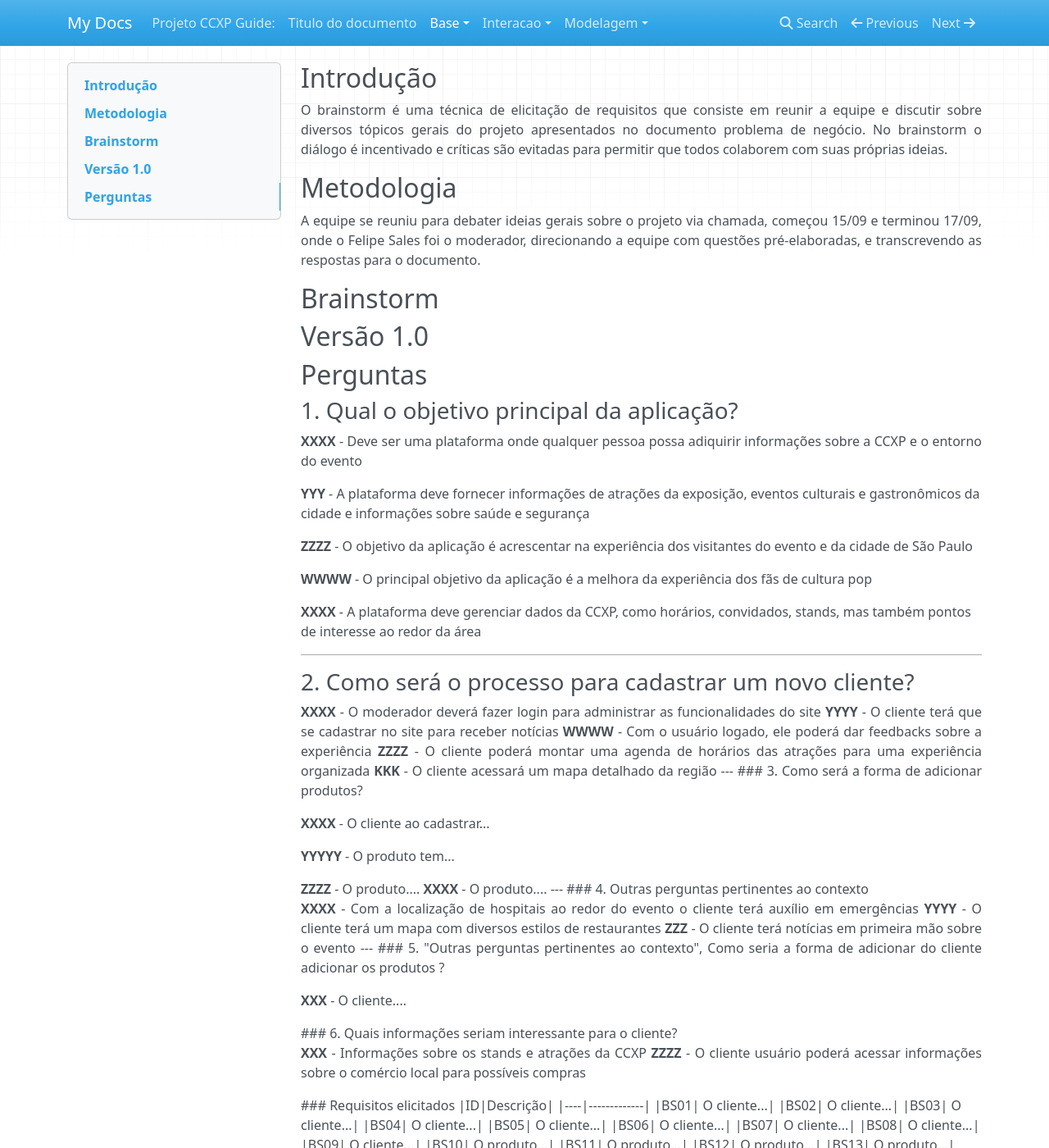
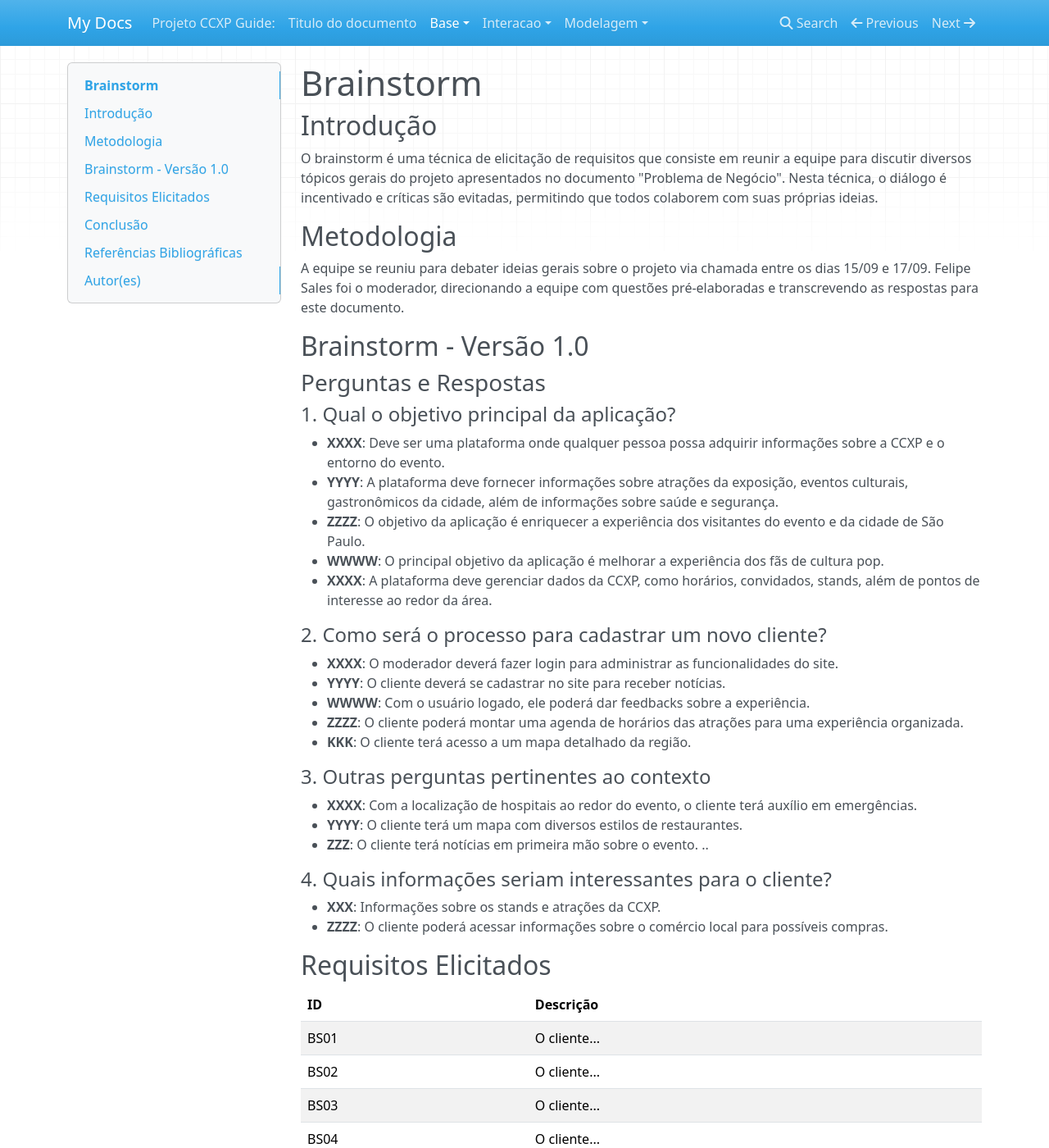
Before and after one commit to Projetos-de-Extensao/PFE_24.2_8001_IV, an MkDocs documentation site: the page built from docs/base/Brainstorm.md, in a window 1280 px wide and 1400 px high. Shown: the whole window at 82% size. Built offline with MkDocs 1.6.1, drawn with Linux system fonts in a browser that asks for light colours; nearby versions of some CDN libraries; some of the changed text lies outside the part shown.

Commit message:
Brainstorm

```diff
--- a/docs/base/Brainstorm.md
+++ b/docs/base/Brainstorm.md
@@ -1,129 +1,76 @@
----
-id: brainstorm
-title: Brainstorm
----
+# Brainstorm
 
 ## Introdução
-<p align = "justify">
-O brainstorm é uma técnica de elicitação de requisitos que consiste em reunir a equipe e discutir sobre diversos tópicos gerais do projeto apresentados no documento problema de negócio. No brainstorm o diálogo é incentivado e críticas são evitadas para permitir que todos colaborem com suas próprias ideias.
-</p>
+
+O brainstorm é uma técnica de elicitação de requisitos que consiste em reunir a equipe para discutir diversos tópicos gerais do projeto apresentados no documento "Problema de Negócio". Nesta técnica, o diálogo é incentivado e críticas são evitadas, permitindo que todos colaborem com suas próprias ideias.
 
 ## Metodologia
-<p align = "justify">
-A equipe se reuniu para debater ideias gerais sobre o projeto via chamada, começou 15/09 e terminou 17/09, onde o Felipe Sales foi o moderador, direcionando a equipe com questões pré-elaboradas, e transcrevendo as respostas para o documento.
-</p>
 
-## Brainstorm
+A equipe se reuniu para debater ideias gerais sobre o projeto via chamada entre os dias 15/09 e 17/09. Felipe Sales foi o moderador, direcionando a equipe com questões pré-elaboradas e transcrevendo as respostas para este documento.
 
-## Versão 1.0
+## Brainstorm - Versão 1.0
 
-## Perguntas
+### Perguntas e Respostas
 
-### 1. Qual o objetivo principal da aplicação?
+#### 1. Qual o objetivo principal da aplicação?
 
-<p align = "justify">
-<b>XXXX</b> - Deve ser uma plataforma onde qualquer pessoa possa adiquirir informações sobre a CCXP e o entorno do evento
-</p>
+- **XXXX**: Deve ser uma plataforma onde qualquer pessoa possa adquirir informações sobre a CCXP e o entorno do evento.
+- **YYYY**: A plataforma deve fornecer informações sobre atrações da exposição, eventos culturais, gastronômicos da cidade, além de informações sobre saúde e segurança.
+- **ZZZZ**: O objetivo da aplicação é enriquecer a experiência dos visitantes do evento e da cidade de São Paulo.
+- **WWWW**: O principal objetivo da aplicação é melhorar a experiência dos fãs de cultura pop.
+- **XXXX**: A plataforma deve gerenciar dados da CCXP, como horários, convidados, stands, além de pontos de interesse ao redor da área.
 
-<b>YYY</b> - A plataforma deve fornecer informações de atrações da exposição, eventos culturais e gastronômicos da cidade e informações sobre saúde e segurança
+#### 2. Como será o processo para cadastrar um novo cliente?
 
-<b>ZZZZ</b> - O objetivo da aplicação é acrescentar na experiência dos visitantes do evento e da cidade de São Paulo
-
-<b>WWWW</b> - O principal objetivo da aplicação é a melhora da experiência dos fãs de cultura pop
-
-<b>XXXX</b> - A plataforma deve gerenciar dados da CCXP, como horários, convidados, stands, mas também pontos de interesse ao redor da área
-</p>
-
----
-
-### 2. Como será o processo para cadastrar um novo cliente?
-
-<p align = "justify">
-<b>XXXX</b> - O moderador deverá fazer login para administrar as funcionalidades do site
-
-<b>YYYY</b> - O cliente terá que se cadastrar no site para receber notícias
-
-<b>WWWW</b> - Com o usuário logado, ele poderá dar feedbacks sobre a experiência
-
-<b>ZZZZ</b> - O cliente poderá montar uma agenda de horários das atrações para uma experiência organizada
-
-<b>KKK</b> - O cliente acessará um mapa detalhado da região
-
----
-
-### 3. Como será a forma de adicionar produtos?
-
-<p align = "justify">
-<b>XXXX</b> - O cliente ao cadastrar...
-</p>
-
-<p align = "justify">
-<b>YYYYY</b> - O produto tem...
-</p>
-
-<b>ZZZZ</b> - O produto....
-
-<b>XXXX</b> - O produto....
+- **XXXX**: O moderador deverá fazer login para administrar as funcionalidades do site.
+- **YYYY**: O cliente deverá se cadastrar no site para receber notícias.
+- **WWWW**: Com o usuário logado, ele poderá dar feedbacks sobre a experiência.
+- **ZZZZ**: O cliente poderá montar uma agenda de horários das atrações para uma experiência organizada.
+- **KKK**: O cliente terá acesso a um mapa detalhado da região.
 
 
----
+#### 3. Outras perguntas pertinentes ao contexto
 
-### 4. Outras perguntas pertinentes ao contexto
+- **XXXX**: Com a localização de hospitais ao redor do evento, o cliente terá auxílio em emergências.
+- **YYYY**: O cliente terá um mapa com diversos estilos de restaurantes.
+- **ZZZ**: O cliente terá notícias em primeira mão sobre o evento.
+..
 
-<p align = "justify">
-<b>XXXX</b> - Com a localização de hospitais ao redor do evento o cliente terá auxílio em emergências
+#### 4. Quais informações seriam interessantes para o cliente?
 
-<b>YYYY</b> - O cliente terá um mapa com diversos estilos de restaurantes
+- **XXX**: Informações sobre os stands e atrações da CCXP.
+- **ZZZZ**: O cliente poderá acessar informações sobre o comércio local para possíveis compras.
 
-<b>ZZZ</b> - O cliente terá notícias em primeira mão sobre o evento
+## Requisitos Elicitados
 
----
-
-### 5. "Outras perguntas pertinentes ao contexto", Como seria a forma de adicionar do cliente adicionar os produtos ?
-<p align = "justify">
-<b>XXX</b> - O cliente....
-</p>
-
-### 6. Quais informações seriam interessante para o cliente?
-<p align = "justify">
-   <b>XXX</b> - Informações sobre os stands e atrações da CCXP
-
-   <b>ZZZZ</b> - O cliente usuário poderá acessar informações sobre o comércio local para possíveis compras
-
-
-
-</p>
-
-### Requisitos elicitados
-
-|ID|Descrição|
-|----|-------------|
-|BS01| O cliente...|
-|BS02| O cliente...|
-|BS03| O cliente...|
-|BS04| O cliente...|
-|BS05| O cliente...|
-|BS06| O cliente...|
-|BS07| O cliente...|
-|BS08| O cliente...|
-|BS09| O cliente...|
-|BS10| O produto...|
-|BS11| O produto...|
-|BS12| O produto...|
-|BS13| O produto...|
-|BS14| O produto...|
-|BS15| O produto...|
+| ID   | Descrição    |
+|------|--------------|
+| BS01 | O cliente... |
+| BS02 | O cliente... |
+| BS03 | O cliente... |
+| BS04 | O cliente... |
+| BS05 | O cliente... |
+| BS06 | O cliente... |
+| BS07 | O cliente... |
+| BS08 | O cliente... |
+| BS09 | O cliente... |
+| BS10 | O produto... |
+| BS11 | O produto... |
+| BS12 | O produto... |
+| BS13 | O produto... |
+| BS14 | O produto... |
+| BS15 | O produto... |
 
 ## Conclusão
-<p align = "justify">
-Através da aplicação da técnica, foi possível elicitar alguns dos primeiros requisitos do projeto.
-</p>
+
+A aplicação da técnica de brainstorm permitiu a elicitação de alguns dos primeiros requisitos do projeto, fornecendo uma base sólida para seu desenvolvimento futuro.
+
 ## Referências Bibliográficas
 
-> BARBOSA, S. D. J; DA SILVA, B. S. Interação humano-computador. Elsevier, 2010.
-
+- BARBOSA, S. D. J.; DA SILVA, B. S. *Interação Humano-Computador*. Elsevier, 2010.
 
 ## Autor(es)
-| Data | Versão | Descrição | Autor(es) |
-| -- | -- | -- | -- |
-| 17/09/2024 | 1.0 | Criação do documento | XXX XXXX, XXXX XXXX, YYY YYYY e ZZZ XXXX |
+
+| Data       | Versão | Descrição           | Autor(es)                     |
+|------------|--------|---------------------|-------------------------------|
+| 17/09/2024 | 1.0    | Criação do documento | XXX XXXX, XXXX XXXX, YYY YYYY, ZZZ XXXX |
```
